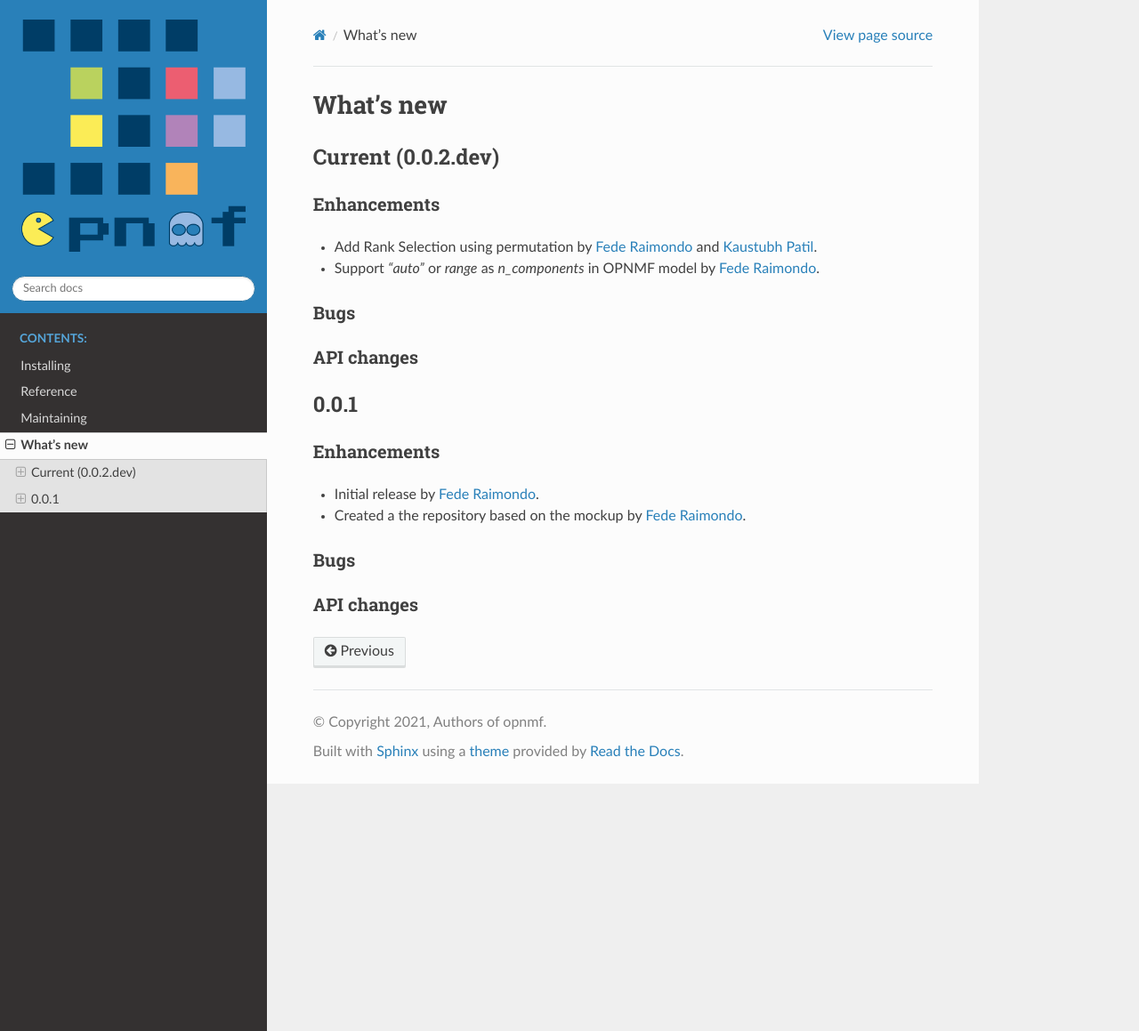
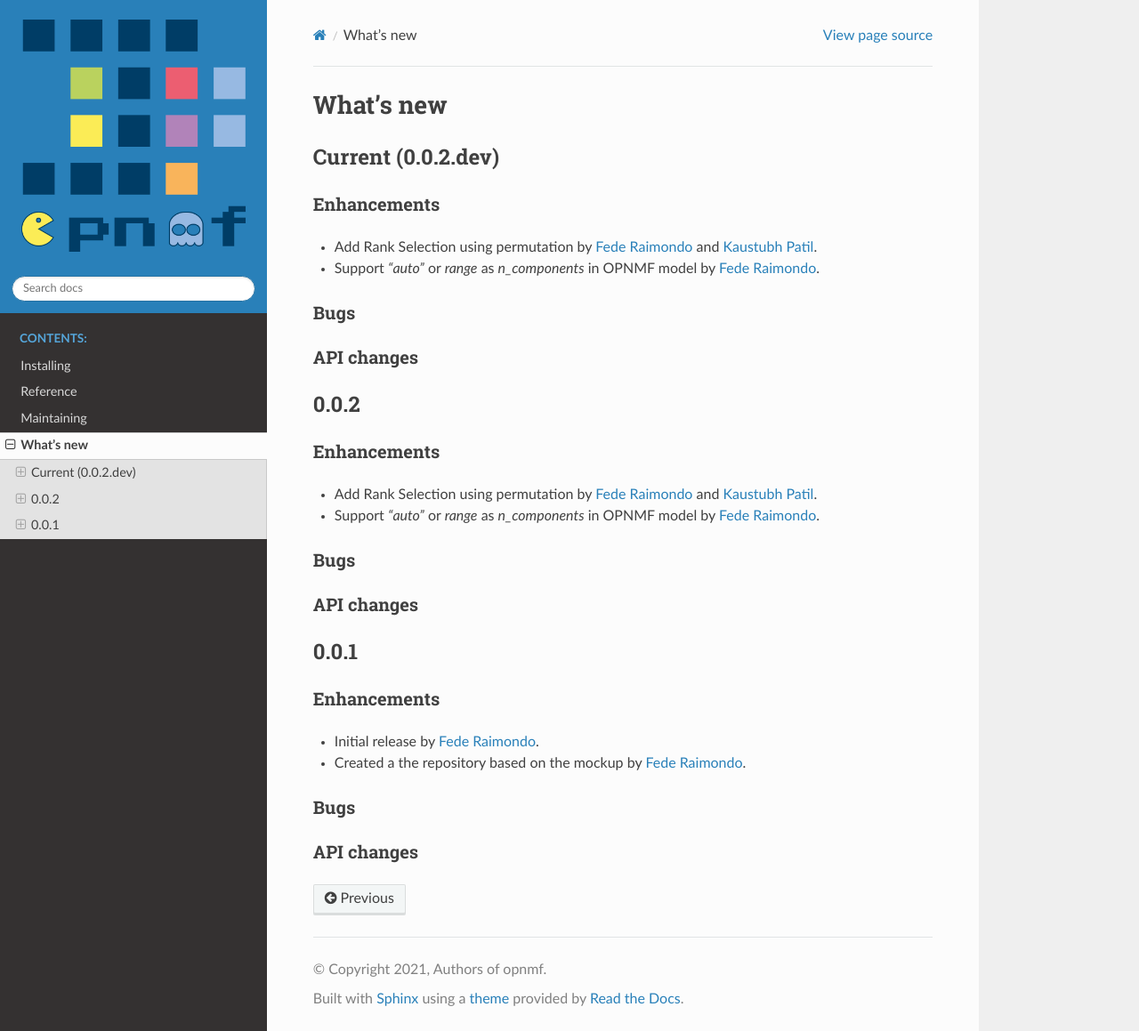
Before and after one commit to juaml/opnmf, a Sphinx documentation site: the page built from docs/whats_new.rst, in a window 1280 px wide and 1159 px high. Shown: the whole window at 89% size. Built offline with Sphinx 7.4.7 and the Read the Docs theme 2.0.0, drawn with Linux system fonts in a browser that asks for light colours; pages that are not in the unit, such as notebooks, are missing from menus.

Commit message:
Prepare for new release

```diff
--- /dev/null
+++ b/docs/changes/v0.0.2.inc
@@ -0,0 +1,27 @@
+.. NOTE: we are now using links to highlight new functions and classes.
+   Please follow the examples below like
+   :func:`julearn.api.run_cross_validation`, so the
+   whats_new page will have a link to the function/class documentation.
+
+.. NOTE: there are 3 separate sections for changes, based on type:
+   - "Enhancements" for new features
+   - "Bugs" for bug fixes
+   - "API changes" for backward-incompatible changes
+
+.. _changes_0_0_2:
+
+0.0.2
+-----
+
+Enhancements
+~~~~~~~~~~~~
+
+- Add Rank Selection using permutation by `Fede Raimondo`_ and `Kaustubh Patil`_.
+
+- Support `"auto"` or `range` as `n_components` in OPNMF model by `Fede Raimondo`_.
+
+Bugs
+~~~~
+
+API changes
+~~~~~~~~~~~
--- a/docs/whats_new.rst
+++ b/docs/whats_new.rst
@@ -4,6 +4,7 @@ What's new
 ==========
 
 .. include:: changes/latest.inc
+.. include:: changes/v0.0.2.inc
 .. include:: changes/v0.0.1.inc
 .. include:: changes/contributors.inc
 .. include:: links.inc
```
Also changed, not shown: 1 other file.
